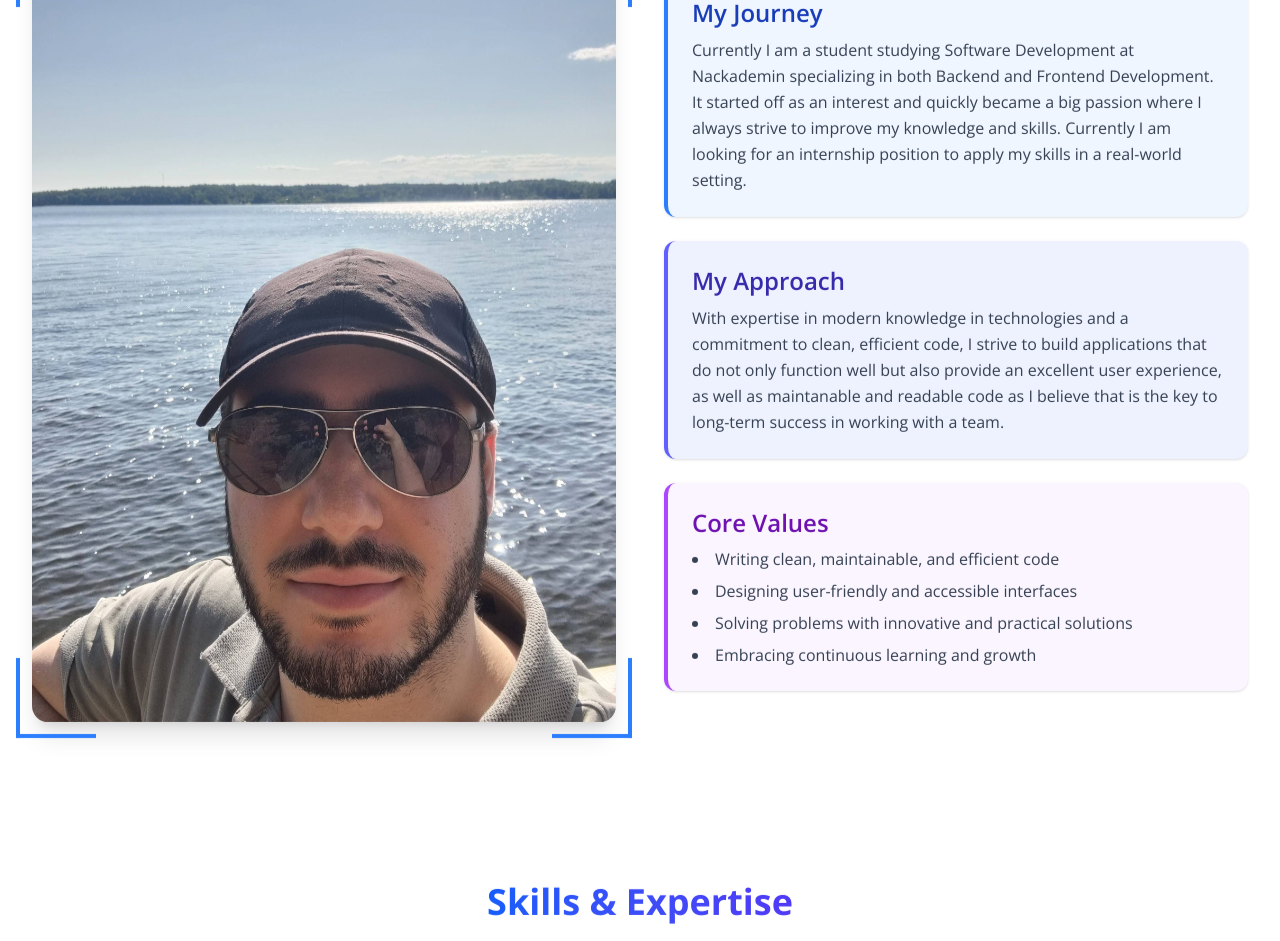
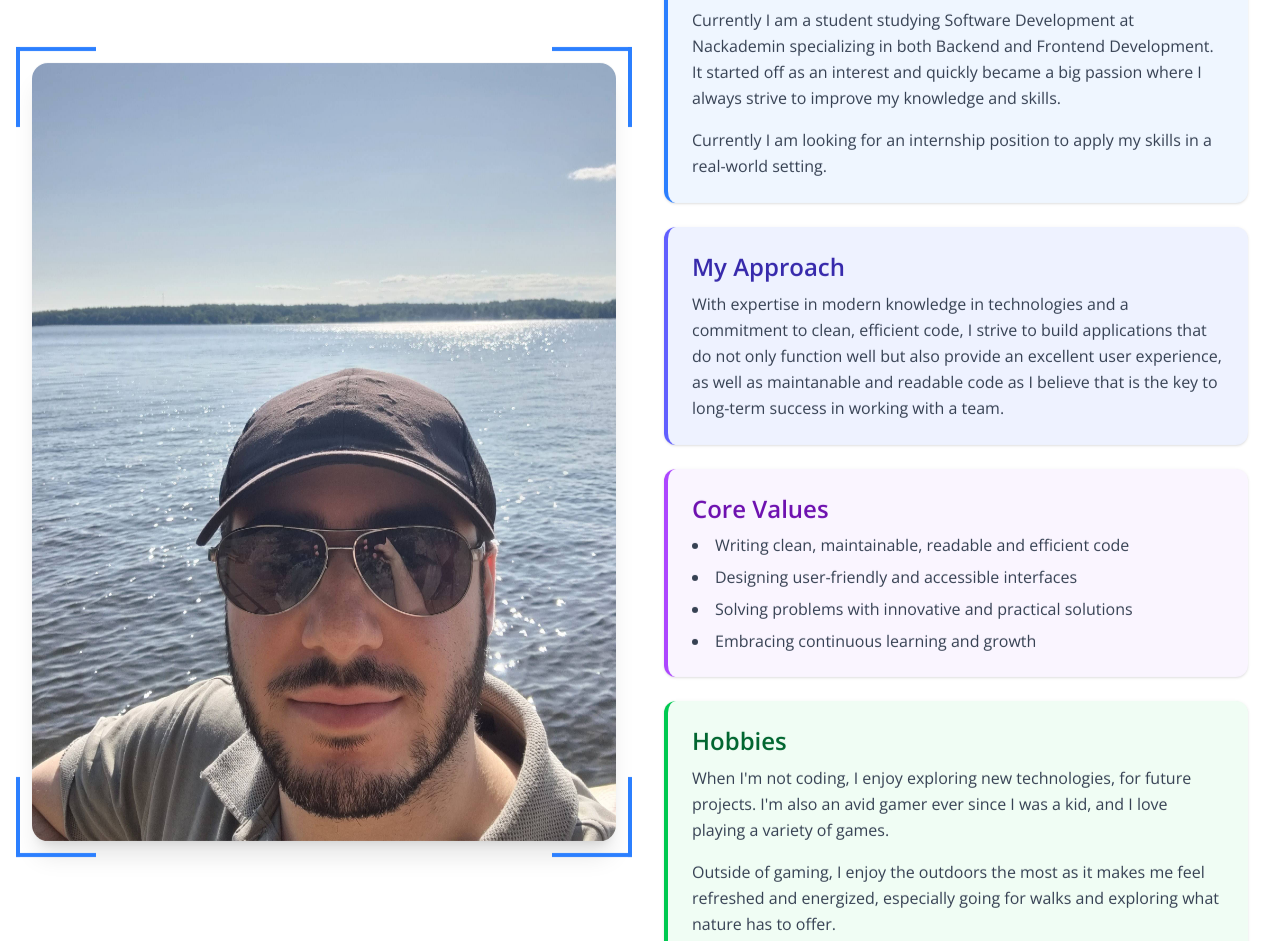
Before and after one commit to RamiObaid92/Portfolio, a React (Vite) app: page / in a window 1280 px wide. Shown: the part 1065-2006 px from the top of the page. Built offline with nearby package versions, Linux system fonts and the light colour scheme.

Commit message:
Enhances About page with Hobbies section and content updates
Adds a new "Hobbies" section to provide more personal background.

Also improves the page layout for better readability and refines the list of core values.

```diff
--- a/src/components/About.tsx
+++ b/src/components/About.tsx
@@ -34,8 +34,11 @@ const About = () => {
                 Nackademin specializing in both Backend and Frontend
                 Development. It started off as an interest and quickly became a
                 big passion where I always strive to improve my knowledge and
-                skills. Currently I am looking for an internship position to
-                apply my skills in a real-world setting.
+                skills.
+              </p>
+              <p className="text-gray-700 leading-relaxed mt-4">
+                Currently I am looking for an internship position to apply my
+                skills in a real-world setting.
               </p>
             </div>
 
@@ -58,13 +61,30 @@ const About = () => {
                 Core Values
               </h3>
               <ul className="list-disc list-inside text-gray-700 space-y-2">
-                <li>Writing clean, maintainable, and efficient code</li>
+                <li>
+                  Writing clean, maintainable, readable and efficient code
+                </li>
                 <li>Designing user-friendly and accessible interfaces</li>
                 <li>
                   Solving problems with innovative and practical solutions
                 </li>
                 <li>Embracing continuous learning and growth</li>
               </ul>
+            </div>
+            <div className="bg-green-50 p-6 rounded-xl shadow-sm border-l-4 border-green-500">
+              <h3 className="text-2xl font-semibold text-green-800 mb-2">
+                Hobbies
+              </h3>
+              <p className="text-gray-700 leading-relaxed">
+                When I'm not coding, I enjoy exploring new technologies, for
+                future projects. I'm also an avid gamer ever since I was a kid,
+                and I love playing a variety of games.
+              </p>
+              <p className="text-gray-700 leading-relaxed mt-4">
+                Outside of gaming, I enjoy the outdoors the most as it makes me
+                feel refreshed and energized, especially going for walks and
+                exploring what nature has to offer.
+              </p>
             </div>
           </div>
         </div>
```
